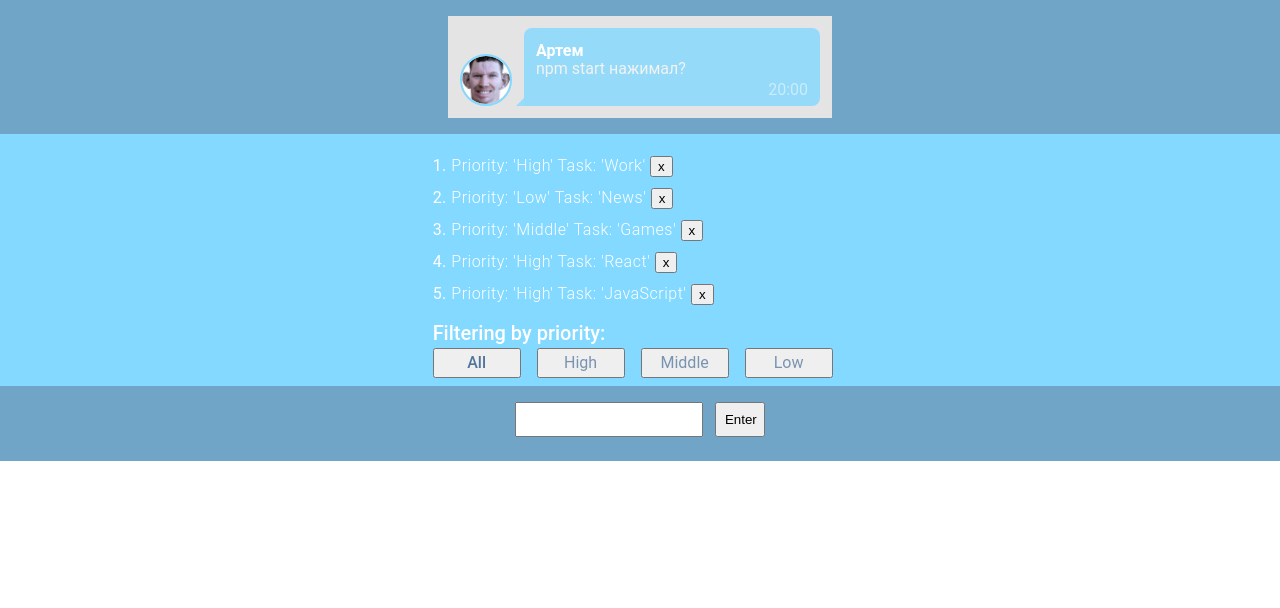
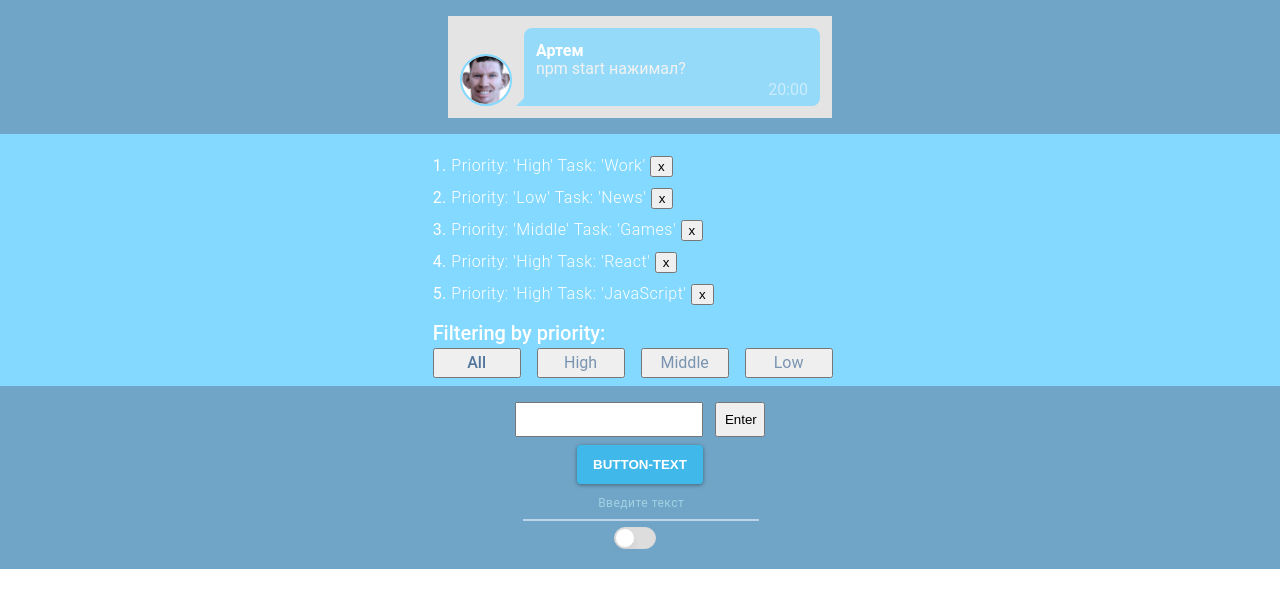
Before and after one commit to TheLevius/incubator-tasks, a React (Create React App) app: page / in a window 1280 px wide. Shown: the top 608 px of the page. Built offline with nearby package versions, Linux system fonts and the light colour scheme.

Commit message:
refactor: add common forms - checkbox, input-text, button

```diff
--- a/src/components/FirstTask/FirstTask.tsx
+++ b/src/components/FirstTask/FirstTask.tsx
@@ -1,4 +1,4 @@
-import React, {useState} from 'react';
+import React from 'react';
 import styles from './FirstTask.module.css';
 import avatar from './../../assets/images/jpg/valakas.jpg';
 import {useSelector} from 'react-redux';
--- a/src/components/SecondTask/SecondTask.tsx
+++ b/src/components/SecondTask/SecondTask.tsx
@@ -1,4 +1,4 @@
-import React, {useEffect, useState} from 'react';
+import React, {useState} from 'react';
 import styles from './SecondTask.module.css';
 import {useDispatch, useSelector} from 'react-redux';
 import {deleteTaskAC, filterButtonIsActiveAC} from '../../redux/secondTaskReducer';
--- a/src/components/ThirdTask/ThirdTask.module.css
+++ b/src/components/ThirdTask/ThirdTask.module.css
@@ -15,15 +15,19 @@
     display: inline-block;
     width: calc(80% - 1.2rem);
     margin-right: 1.2rem;
-    padding: 0.8rem;
+    padding: 0.4rem 0.8rem;
     box-sizing: border-box;
+    font-size: 2rem;
+    color: rgba(0, 0, 0, 0.6)
 }
 
 .btnNameEnter {
     display: inline-block;
+    box-sizing: border-box;
     width: 20%;
     margin: 0;
     padding: 0.8rem;
+    vertical-align: top;
 }
 
 .namesBox {
--- a/src/components/ThirdTask/ThirdTask.tsx
+++ b/src/components/ThirdTask/ThirdTask.tsx
@@ -3,6 +3,9 @@ import styles from './ThirdTask.module.css';
 import {useDispatch, useSelector} from 'react-redux';
 import {AppStateType} from '../../redux/store';
 import { setNameAC } from '../../redux/thirdTaskReducer';
+import Button from '../common/Button/Button';
+import InputText from '../common/Input/InputText';
+import Checkbox from '../common/Checkbox/Checkbox';
 
 const ThirdTask = () => {
 
@@ -18,7 +21,7 @@ const ThirdTask = () => {
         setName(name);
     }
 
-    const onBtnNameEnterClick = ():void => {
+    const onBtnInsertNameClick = ():void => {
 
         if(name.length > 0) {
             dispatch(setNameAC(name));
@@ -29,10 +32,6 @@ const ThirdTask = () => {
         setName('')
     }
 
-    const namesCount = names.length > 0
-        ? <span>{`Total ${names.length} ${names.length > 1 ? 'names': 'name'}:`}</span>
-        : undefined;
-
     const namesList = names.map(n => (<span key={n.id}>{n.name}</span>));
 
     return <div className={styles.wrap}>
@@ -40,16 +39,20 @@ const ThirdTask = () => {
                 <input type='text'
                        value={name}
                        onChange={(e:ChangeEvent<HTMLInputElement>) => onInputNameChanged(String(e.currentTarget.value))}
-                       onKeyPress={(e) => { if(e.charCode === 13) onBtnNameEnterClick() }}
+                       onKeyPress={(e) => { e.charCode === 13 && onBtnInsertNameClick() }}
                        className={styles.inputName}
                 />
-                <button className={styles.btnNameEnter} onClick={()=>onBtnNameEnterClick()}>
+                <button className={styles.btnNameEnter} onClick={()=>onBtnInsertNameClick()}>
                     <span>Enter</span>
                 </button>
                 <div className={styles.namesBox}>
-
-                    {namesCount}
+                    {names.length > 0 && <span>{`Total ${names.length} ${names.length > 1 ? 'names': 'name'}:`}</span>}
                     {namesList}
+                    <Button value={'Button-text'} disabled={false} name={'testButton'} id={'button1'}/>
+                    <InputText name={'inputText'} placeholder={'Введите текст'} id={'inputText1'}/>
+                    <div>
+                        <Checkbox name={'checkbox'} id={'checkbox'} description={''}/>
+                    </div>
                 </div>
             </div>
         </div>
--- /dev/null
+++ b/src/components/common/Button/Button.module.css
@@ -0,0 +1,26 @@
+.btn {
+    display: inline-block;
+    padding: 1.2rem 1.6rem;
+    margin: 0;
+    outline: none;
+    border: none;
+    border-radius: 0.4rem;
+    box-shadow: 0 0.1rem 0.4rem rgba(0, 0, 0, 0.4);
+    background-color: #40b8ea;
+    color: #fff;
+    font-weight: 600;
+    text-transform: uppercase;
+    cursor: pointer;
+    text-decoration: none;
+    transition: 0.3s;
+    position: relative;
+}
+
+.btn:hover {
+    background-color: #66cdf8;
+}
+
+.btn:active {
+    bottom: -0.1rem;
+    background-color: #a2e9ff;
+}
--- /dev/null
+++ b/src/components/common/Button/Button.tsx
@@ -0,0 +1,16 @@
+import React from 'react';
+import styles from './Button.module.css';
+
+const Button = (props: any) => {
+    return <button type='button'
+                   value={props.value}
+                   disabled={props.disabled}
+                   className={styles.btn}
+                   name={props.name}
+                   id={props.id}
+    >
+        {props.value}
+    </button>
+}
+
+export default Button;
--- /dev/null
+++ b/src/components/common/Checkbox/Checkbox.module.css
@@ -0,0 +1,54 @@
+.switchWrap {
+
+}
+
+.switch {
+    display: none;
+}
+.switch + label {
+    cursor: pointer;
+    position: relative;
+    font-family: tahoma, sans-serif, arial;
+    line-height: 3.2rem;
+    padding-left: 5.2rem;
+}
+.switch + label::before {
+    content: "";
+    display: inline-block;
+    position: absolute;
+    top: 0;
+    left: 0;
+    vertical-align: middle;
+    padding: 0;
+    height: 2rem;
+    width: 4rem;
+    margin: 0 5px 0 0;
+    border: 1px solid #dadada;
+    border-radius: 1.2rem;
+    background: #dddddd;
+}
+.switch + label::before,
+.switch + label::after {
+    -webkit-transition: all .2s ease-out;
+    transition: all .2s ease-out;
+}
+.switch + label::after {
+    content: "";
+    display: block;
+    position: absolute;
+    top: 1px;
+    left: 1px;
+    width: 1.8rem;
+    height: 1.8rem;
+    border-radius: 2.2rem;
+    background: #fff;
+    border: 1px solid #dadada;
+    box-shadow: 0 0.4rem 0.4rem rgba(140, 140, 140, 0.1);
+}
+.switch:checked + label::before {
+    background: #6edc5f;
+    border-color: #dddddd;
+}
+.switch:checked + label::after {
+    left: 2.1rem;
+}
--- /dev/null
+++ b/src/components/common/Checkbox/Checkbox.tsx
@@ -0,0 +1,11 @@
+import React from 'react';
+import styles from './Checkbox.module.css';
+
+const Checkbox = (props: any) => {
+        return <div className={'switchWrap'}>
+            <input type='checkbox' id={props.id} className={styles.switch} name={props.name}/>
+            <label htmlFor={props.id}>{props.description}</label>
+        </div>
+}
+
+export default Checkbox;
--- /dev/null
+++ b/src/components/common/Input/InputText.module.css
@@ -0,0 +1,23 @@
+.textInput {
+    margin: 0 0.8rem;
+    padding: 0.8rem;
+    border: none;
+    border-bottom: 0.2rem solid rgba(191, 211, 233, 1);
+    outline: none;
+    background: none;
+    transition: 0.4s;
+    font: normal normal 1.6rem/1 Roboto, sans-serif;
+    text-align: center;
+    color: rgba(191, 211, 233, 1);
+}
+
+.textInput::placeholder {
+    color: #a1d2e3;
+    font-size: 1.2rem;
+    letter-spacing: 0.05rem;
+}
+
+.textInput:focus, .textInput:hover {
+    border-bottom: 0.2rem solid #fff;
+    color: #fff;
+}
--- /dev/null
+++ b/src/components/common/Input/InputText.tsx
@@ -0,0 +1,8 @@
+import React from 'react';
+import styles from './InputText.module.css';
+
+const InputText = (props: any) => {
+    return <input type='text' name={props.name} placeholder={props.placeholder} className={styles.textInput} id={props.id}/>
+}
+
+export default InputText;
```
